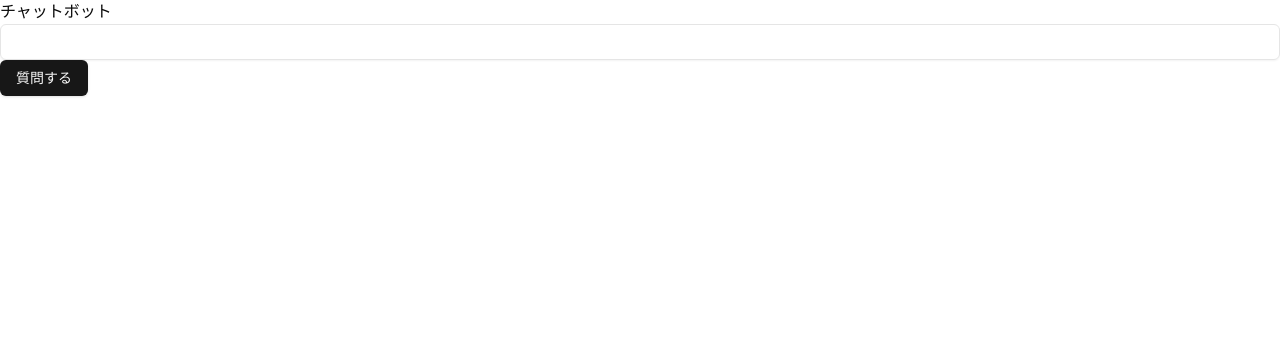
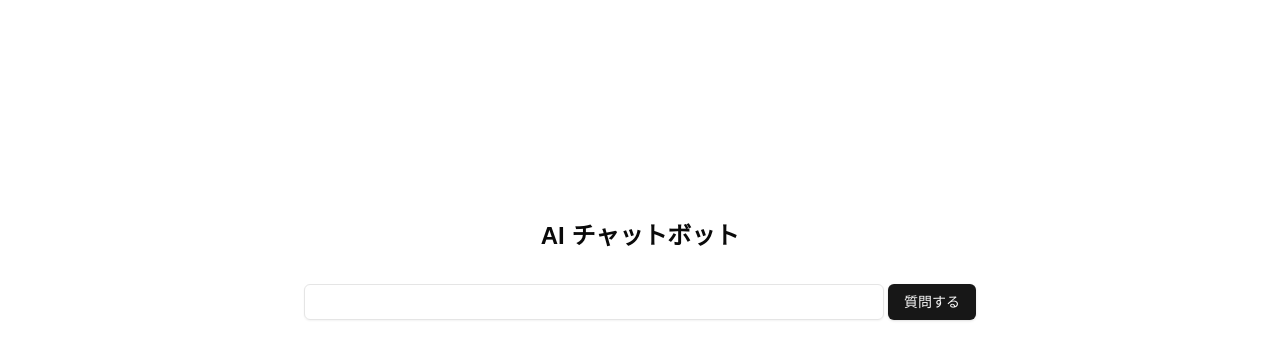
Before and after one commit to harusame0616/try-supabase-nextjs-rag-chatbot, a Next.js app in the folder chatbot-app/: page / in a window 1280 px wide. Shown: the top 360 px of the page. Built offline with nearby package versions, Linux system fonts and the light colour scheme.

Commit message:
トップページデザイン修正

```diff
--- a/chatbot-app/src/app/page.tsx
+++ b/chatbot-app/src/app/page.tsx
@@ -9,12 +9,14 @@ async function newChat() {
 
 export default function Home() {
   return (
-    <div className="">
-      チャットボット
-      <form action={newChat}>
-        <Input name="query" />
-        <Button>質問する</Button>
-      </form>
+    <div className="flex flex-col items-center">
+      <div className="max-w-2xl w-full flex justify-end h-80 flex-col items-center">
+        <h1 className="font-bold text-2xl">AI チャットボット</h1>
+        <form action={newChat} className="w-full mt-8 flex gap-1">
+          <Input name="query" />
+          <Button>質問する</Button>
+        </form>
+      </div>
     </div>
   );
 }
```
